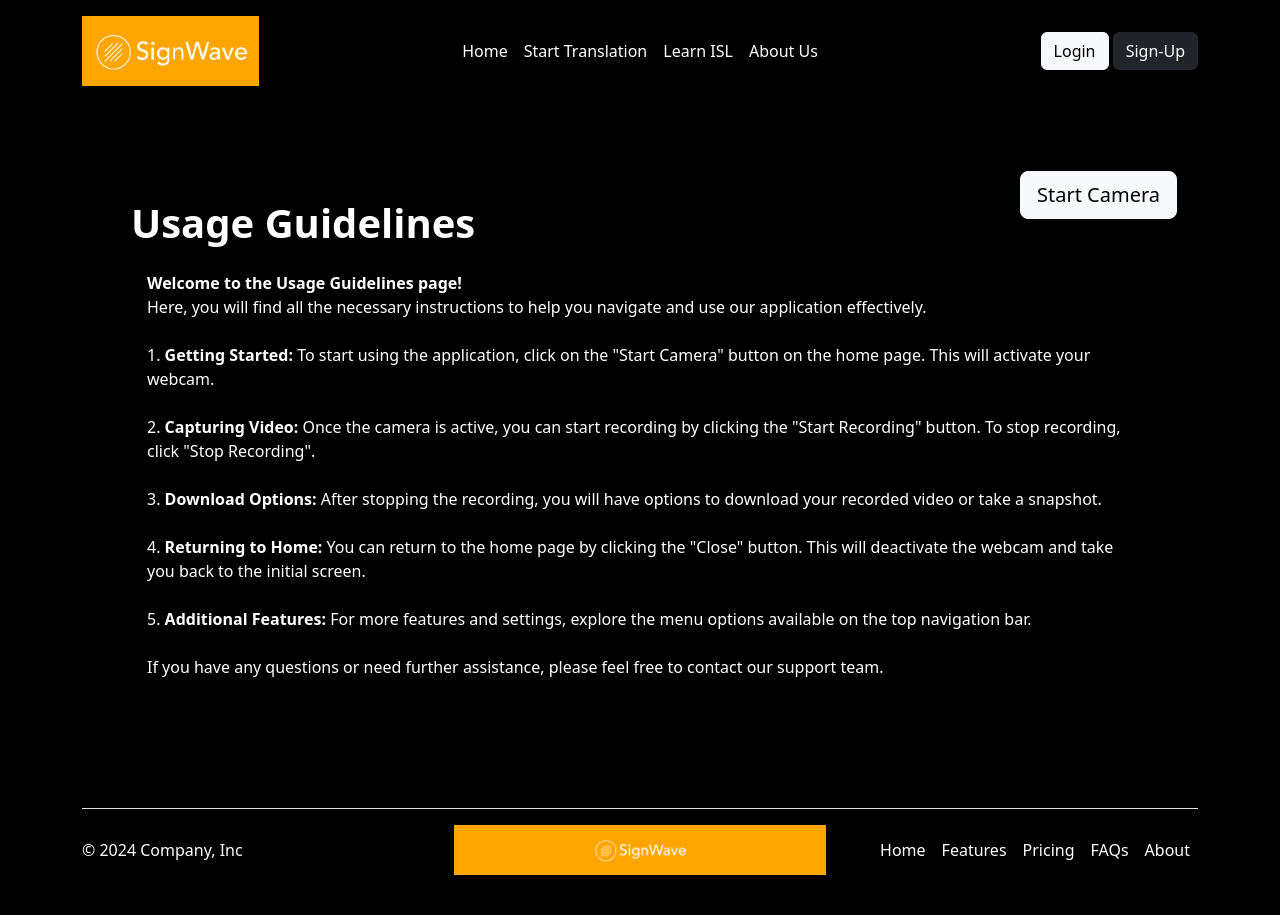
After one commit to AnujSharma-04/SIH-24, a Python web app: template templates/two_1.html in a window 1280 px wide. The commit adds this page. Run offline with Jinja, Linux system fonts and the light colour scheme; the template is opened without the code that fills it, so the values that code supplies are empty; some libraries are stand-ins or nearby versions.

Commit message:
The Guideline Page created and camera close button added

```diff
--- /dev/null
+++ b/templates/two_1.html
@@ -0,0 +1,93 @@
+<!DOCTYPE html>
+<html lang="en">
+
+<head>
+  <meta charset="UTF-8">
+  <meta name="viewport" content="width=device-width, initial-scale=1.0">
+  <title>Usage Guidelines</title>
+  <link href="https://cdn.jsdelivr.net/npm/bootstrap@5.3.3/dist/css/bootstrap.min.css" rel="stylesheet"
+    integrity="sha384-QWTKZyjpPEjISv5WaRU9OFeRpok6YctnYmDr5pNlyT2bRjXh0JMhjY6hW+ALEwIH" crossorigin="anonymous">
+  <link href="/static/styles.css" rel="stylesheet">
+  <style>
+    .guidelines-card {
+      box-shadow: 0 4px 8px rgba(0, 0, 0, 0.1), 0 6px 20px rgba(0, 0, 0, 0.1);
+      border-radius: 10px;
+    }
+    .card-body {
+      text-align: left;
+
+    }
+    .btn-start-camera {
+      position: absolute;
+      right: 20px;
+      top: 20px;
+    }
+  </style>
+</head>
+
+<body>
+  <div class="container">
+    <header class="d-flex flex-wrap align-items-center justify-content-center justify-content-md-between py-3 mb-4 ">
+      <div class="col-md-3 mb-2 mb-md-0">
+        <a href="/" class="d-inline-flex link-body-emphasis text-decoration-none">
+          <img src="/static/Screenshot_2024-09-04_164035-removebg-preview.png" alt="logo" style="height: 50px;">
+        </a>
+      </div>
+
+      <ul class="nav col-12 col-md-4 mb-2 justify-content-center mb-md-0">
+        <li><a href="/" class="nav-link px-2 nav-button">Home</a></li>
+        <li><a href="#" class="nav-link px-2 nav-button">Start Translation</a></li>
+        <li><a href="#" class="nav-link px-2 nav-button">Learn ISL</a></li>
+        <li><a href="#" class="nav-link px-2 nav-button">About Us</a></li>
+      </ul>
+
+      <div class="col-md-3 text-end">
+        <button type="button" class="btn btn-light">Login</button>
+        <button type="button" class="btn btn-dark">Sign-Up</button>
+      </div>
+    </header>
+  </div>
+
+  <div class="container my-5 position-relative">
+    <div class="card guidelines-card p-5 text-white bg-black">
+      <div class="d-flex justify-content-end">
+        <a href="#" class="btn btn-light btn-lg btn-start-camera">Start Camera</a>
+      </div>
+      <h1 class="text-white" style="font-weight: bolder;">Usage Guidelines</h1>
+      <div class="card-body">
+        <p>
+          <strong>Welcome to the Usage Guidelines page!</strong><br>
+          Here, you will find all the necessary instructions to help you navigate and use our application effectively.<br><br>
+          1. <strong>Getting Started:</strong> To start using the application, click on the "Start Camera" button on the home page. This will activate your webcam.<br><br>
+          2. <strong>Capturing Video:</strong> Once the camera is active, you can start recording by clicking the "Start Recording" button. To stop recording, click "Stop Recording".<br><br>
+          3. <strong>Download Options:</strong> After stopping the recording, you will have options to download your recorded video or take a snapshot.<br><br>
+          4. <strong>Returning to Home:</strong> You can return to the home page by clicking the "Close" button. This will deactivate the webcam and take you back to the initial screen.<br><br>
+          5. <strong>Additional Features:</strong> For more features and settings, explore the menu options available on the top navigation bar.<br><br>
+          If you have any questions or need further assistance, please feel free to contact our support team.
+        </p>
+      </div>
+    </div>
+  </div>
+
+  <div class="container">
+    <footer class="d-flex flex-wrap justify-content-between align-items-center py-3 my-4 border-top ">
+      <p class="col-md-4 mb-0 text-body-secondary " style="color: white !important;">© 2024 Company, Inc</p>
+
+      <a href="/" class="col-md-4 d-flex align-items-center justify-content-center mb-3 mb-md-0 me-md-auto link-body-emphasis text-decoration-none">
+        <img src="/static/Screenshot_2024-09-04_164035-removebg-preview.png" alt="logo" style="height: 30px;">
+      </a>
+
+      <ul class="nav col-md-4 justify-content-end ">
+        <li class="nav-item "><a href="#" class="nav-link px-2 text-body-secondary nav-button">Home</a></li>
+        <li class="nav-item "><a href="#" class="nav-link px-2 text-body-secondary nav-button">Features</a></li>
+        <li class="nav-item "><a href="#" class="nav-link px-2 text-body-secondary nav-button">Pricing</a></li>
+        <li class="nav-item "><a href="#" class="nav-link px-2 text-body-secondary nav-button">FAQs</a></li>
+        <li class="nav-item"><a href="#" class="nav-link px-2 text-body-secondary nav-button">About</a></li>
+      </ul>
+    </footer>
+  </div>
+
+  <script src="https://cdn.jsdelivr.net/npm/bootstrap@5.3.3/dist/js/bootstrap.bundle.min.js" integrity="sha384-YvpcrYf0tY3lHB60NNkmXc5s9fDVZLESaAA55NDzOxhy9GkcIdslK1eN7N6jIeHz" crossorigin="anonymous"></script>
+</body>
+
+</html>
```
Also changed, not shown: templates/two_2.html (renamed from templates/two.html, +27 -13 lines).
